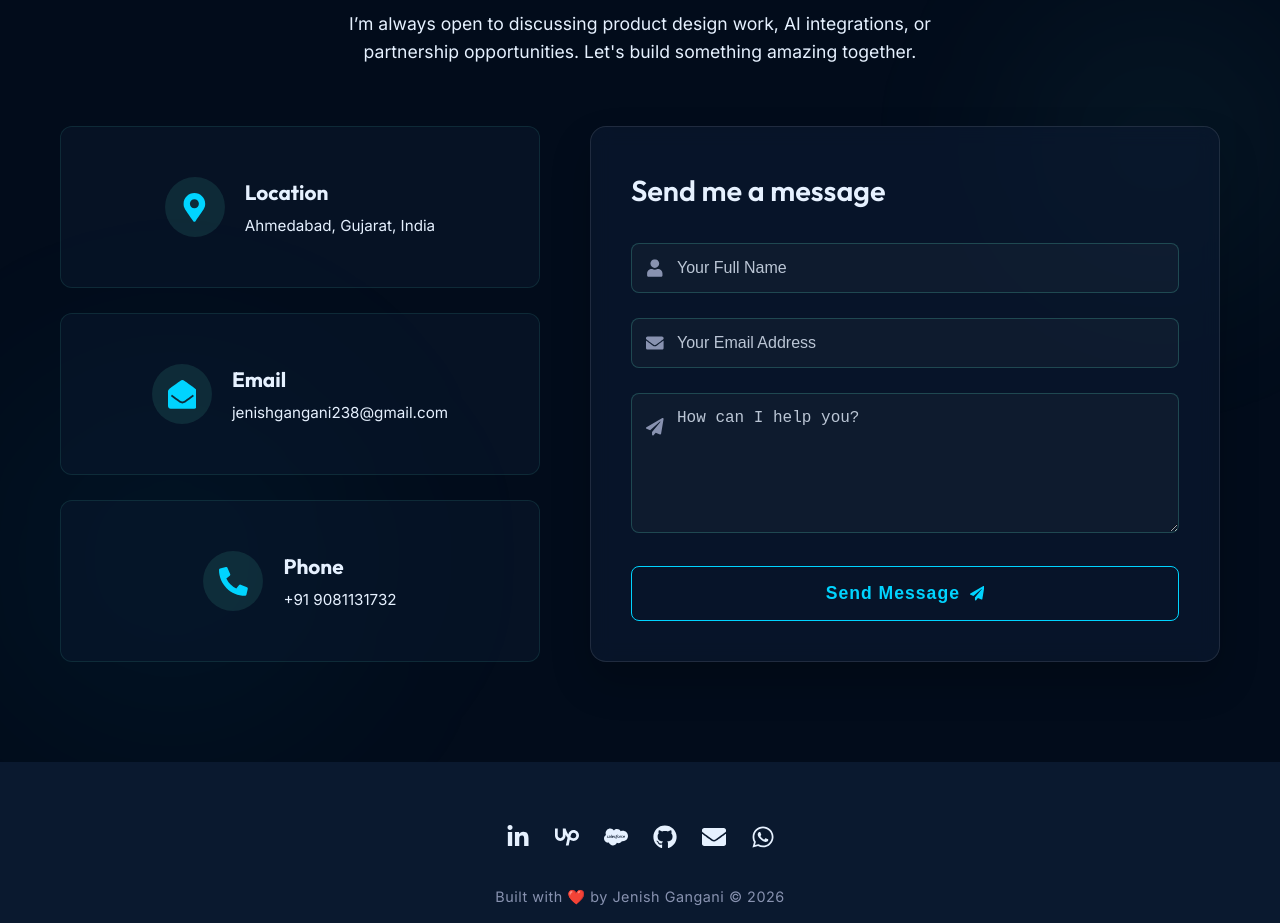
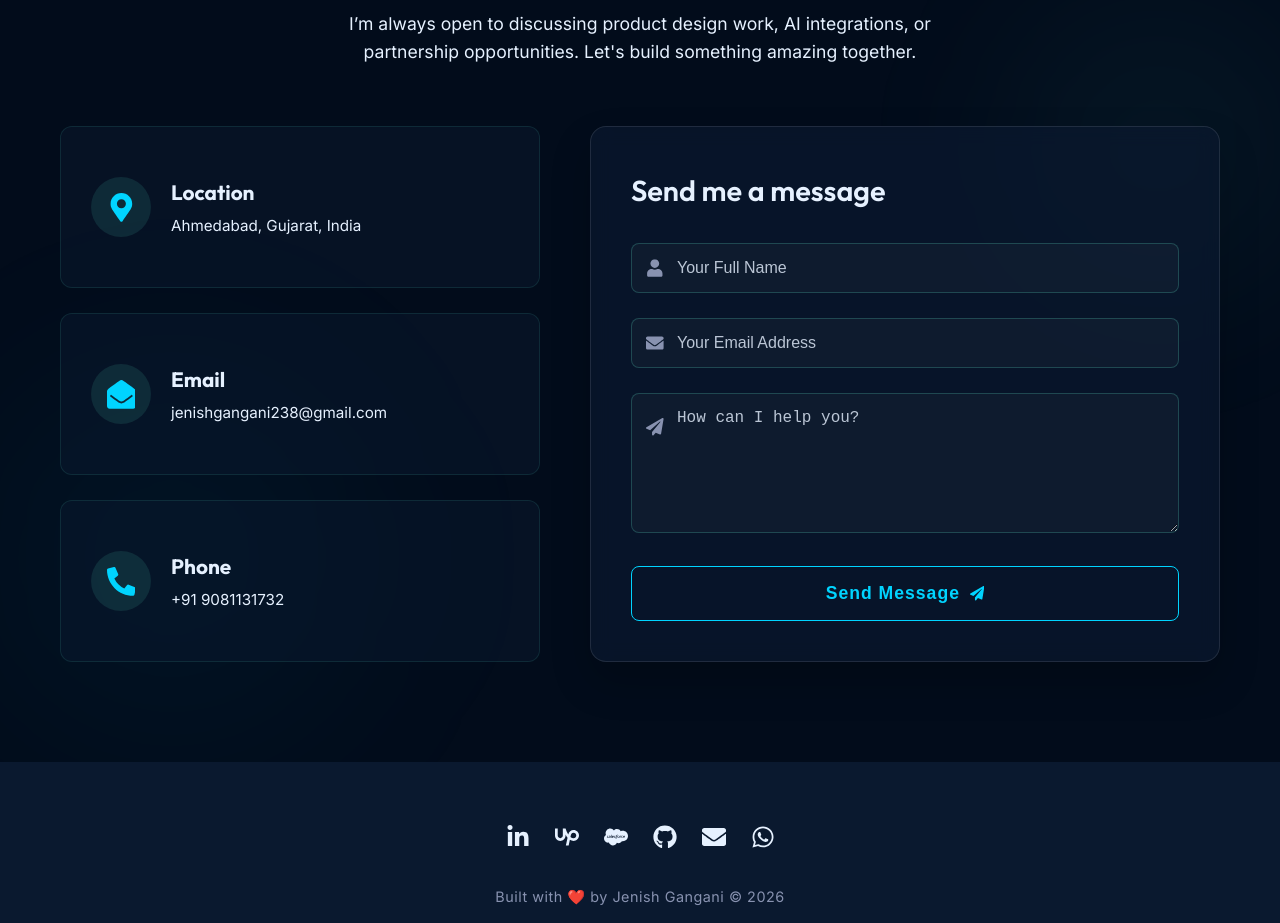
Before and after one commit to jenish238/Portfolio, a React (Vite) app in the folder portfolio-website/: page / in a window 1280 px wide. Shown: the part 8680-9603 px from the top of the page. Built offline with nearby package versions, Linux system fonts and the light colour scheme.

Commit message:
27/03/26 Night 10:44PM

```diff
--- a/portfolio-website/src/components/Contact.jsx
+++ b/portfolio-website/src/components/Contact.jsx
@@ -69,7 +69,7 @@ const Contact = () => {
               target="_blank"
               rel="noreferrer"
               className="contact-card fade-in stagger-3"
-              style={{ flex: 1, padding: '30px', borderRadius: '12px', display: 'flex', alignItems: 'center', gap: '20px', textDecoration: 'none', justifyContent: 'center' }}
+              style={{ flex: 1, padding: '30px', borderRadius: '12px', display: 'flex', alignItems: 'center', gap: '20px', textDecoration: 'none' }}
             >
               <div style={{ width: '60px', height: '60px', borderRadius: '50%', background: 'rgba(100, 255, 218, 0.1)', display: 'flex', alignItems: 'center', justifyContent: 'center', fontSize: '1.8rem', color: 'var(--primary)', flexShrink: 0 }}>
                 <FaMapMarkerAlt />
@@ -83,7 +83,7 @@ const Contact = () => {
             <a
               href="mailto:jenishgangani238@gmail.com"
               className="contact-card fade-in stagger-3"
-              style={{ flex: 1, padding: '30px', borderRadius: '12px', display: 'flex', alignItems: 'center', gap: '20px', textDecoration: 'none', justifyContent: 'center' }}
+              style={{ flex: 1, padding: '30px', borderRadius: '12px', display: 'flex', alignItems: 'center', gap: '20px', textDecoration: 'none' }}
             >
               <div style={{ width: '60px', height: '60px', borderRadius: '50%', background: 'rgba(100, 255, 218, 0.1)', display: 'flex', alignItems: 'center', justifyContent: 'center', fontSize: '1.8rem', color: 'var(--primary)', flexShrink: 0 }}>
                 <FaEnvelopeOpen />
@@ -97,7 +97,7 @@ const Contact = () => {
             <a
               href="tel:+919081131732"
               className="contact-card fade-in stagger-3"
-              style={{ flex: 1, padding: '30px', borderRadius: '12px', display: 'flex', alignItems: 'center', gap: '20px', textDecoration: 'none', justifyContent: 'center' }}
+              style={{ flex: 1, padding: '30px', borderRadius: '12px', display: 'flex', alignItems: 'center', gap: '20px', textDecoration: 'none' }}
             >
               <div style={{ width: '60px', height: '60px', borderRadius: '50%', background: 'rgba(100, 255, 218, 0.1)', display: 'flex', alignItems: 'center', justifyContent: 'center', fontSize: '1.8rem', color: 'var(--primary)', flexShrink: 0 }}>
                 <FaPhoneAlt />
--- a/portfolio-website/src/index.css
+++ b/portfolio-website/src/index.css
@@ -734,9 +734,16 @@ html, body {
   }
 
   /* Force stack flex containers */
+  .hero-content {
+    padding-top: 120px !important;
+    flex-direction: column !important;
+    text-align: center !important;
+    justify-content: center !important;
+    align-items: center !important;
+  }
+
   .contact-wrapper,
   .education-card,
-  .hero-content,
   .achievements-btns {
     flex-direction: column !important;
     text-align: center !important;
@@ -775,7 +782,7 @@ html, body {
   }
 
   .integrations-track {
-    animation-duration: 8s !important;
+    animation-duration: 25s !important;
   }
 
   .education-logo-wrapper {
```
